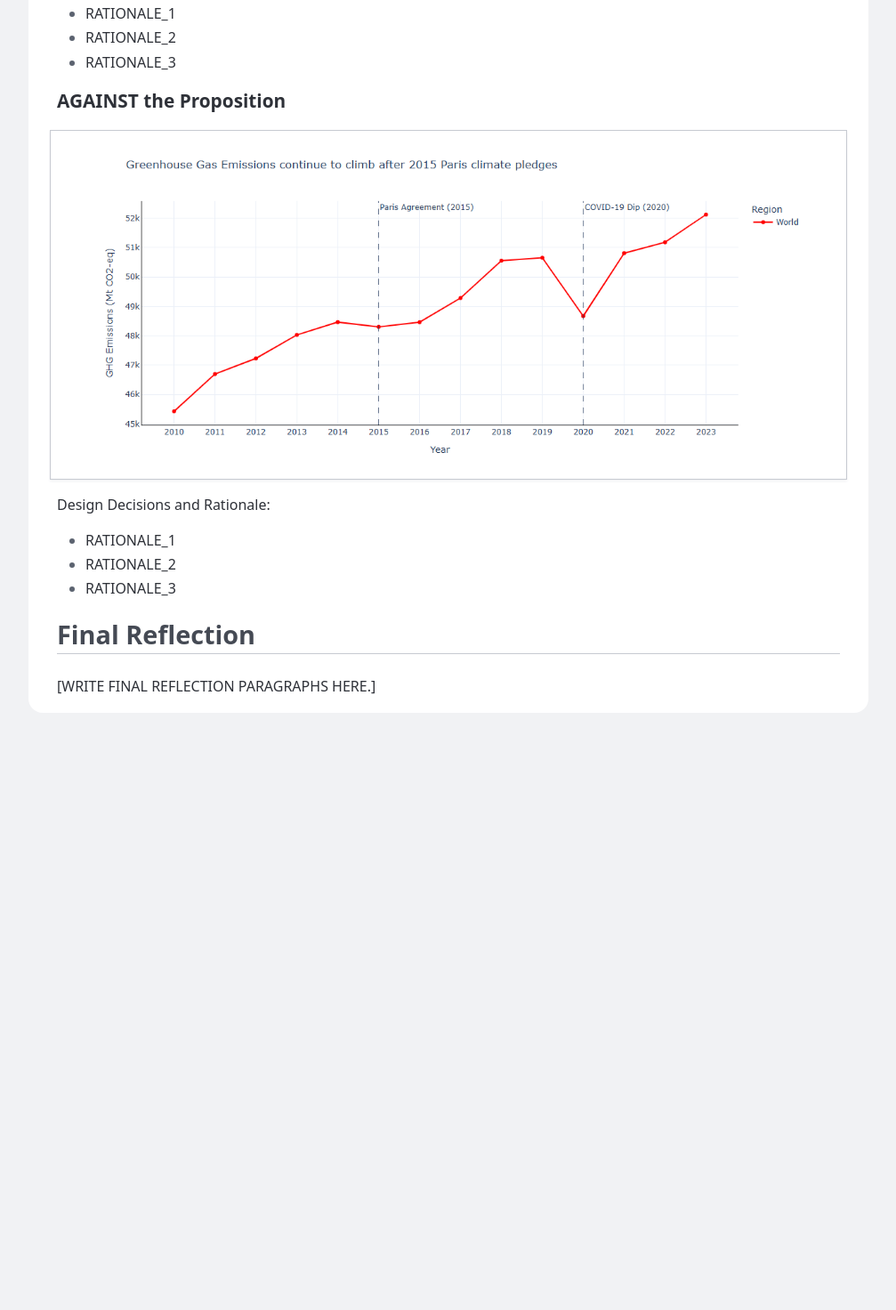
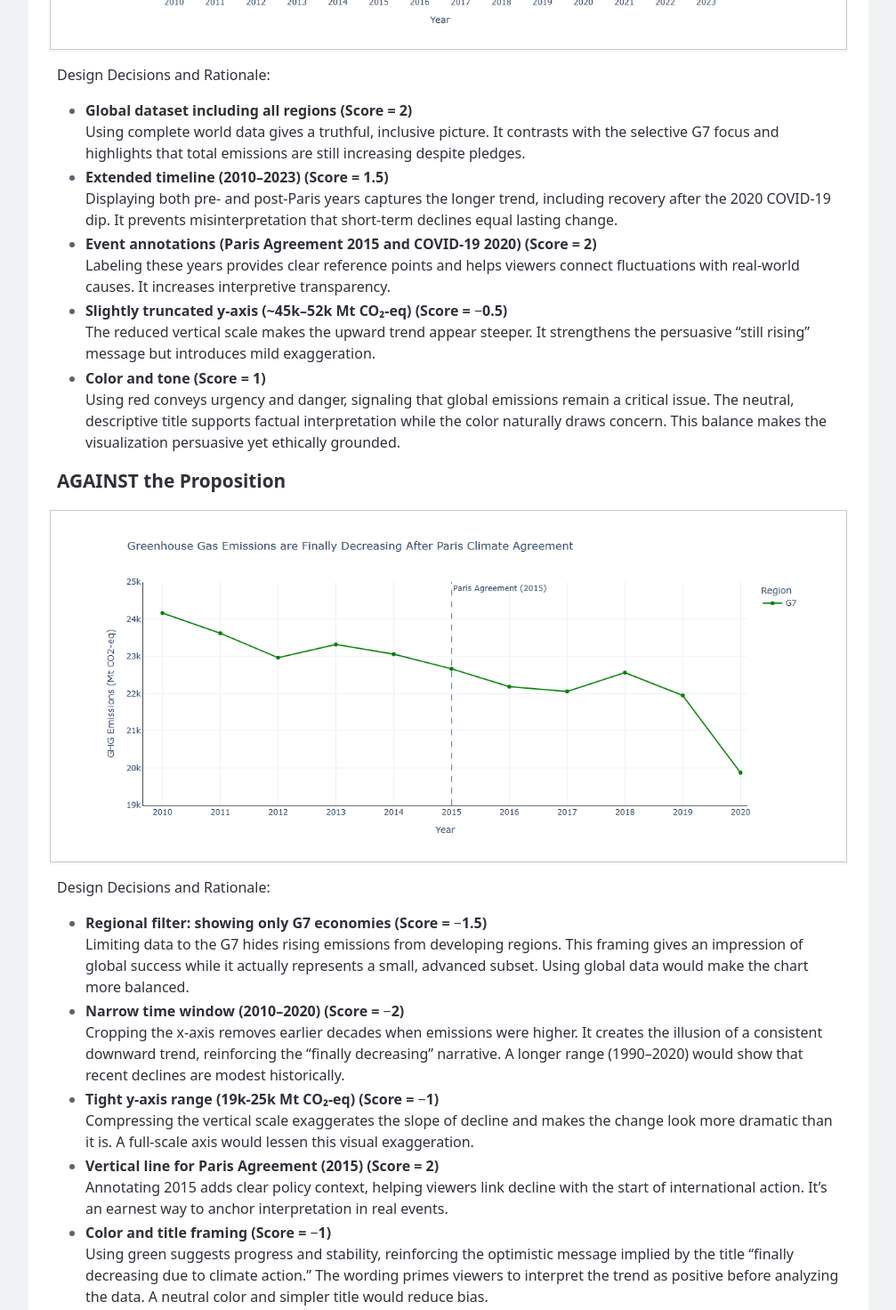
Before and after one commit to Kalberhe/DSC106-Peoject-2, a plain HTML site: page index.html in a window 1280 px wide. Shown: the part 939-2411 px from the top of the page at 89% size, without its empty margins (136-1143 px from the left). Before the commit the page ends 1748 px from the top, so only its background shows below. Drawn offline with Linux system fonts and the light colour scheme.

Commit message:
add design decisions and final reflection

```diff
--- a/index.html
+++ b/index.html
@@ -1,6 +1,7 @@
 <!DOCTYPE html>
 <html lang="en">
   <head>
+    <meta charset="utf-8">
     <title>Project 2 Report</title>
     <style>
       :root {
@@ -148,26 +149,39 @@
         Persuasive or Deceptive Visualization?
       </h1>
 
-      <p><strong>Your Name</strong> — <em>Your UCSD Email Address</em></p>
+      <p><strong>Ho Lim</strong> · <em>hol050@ucsd.edu</em></p>
+      <p><strong>Kalkidan Gebrekirstos</strong> · <em>kgebrekirstos@ucsd.edu</em></p>
+      <p><strong>Nabila Qotrunnada</strong> · <em>nqotrunnada@ucsd.edu</em></p>
     </header>
 
     <main>
-      <h2>Proposition: [STATE PROPOSITION]</h2>
+      <h2>Proposition: Global emissions continue to rise despite climate pledges.</h2>
 
       <section>
         <h3>FOR the Proposition</h3>
 
         <figure>
-          <img src="g7.png" alt="Greenhouse Gas Emissions are finally decreasing due to climate action"
+          <img src="world.png" alt="Greenhouse Gas Emissions continue to climb after 2015 Paris climate pledges"
      style="max-width:800px;width:95%;height:auto;display:block;margin:0 auto;" />
         </figure>
 
         <p>Design Decisions and Rationale:</p>
 
         <ul>
-          <li>RATIONALE_1</li>
-          <li>RATIONALE_2</li>
-          <li>RATIONALE_3</li>
+          <li><strong>Global dataset including all regions (Score = 2)</strong><br>
+          Using complete world data gives a truthful, inclusive picture. It contrasts with the selective G7 focus and highlights that total emissions are still increasing despite pledges.</li>
+
+          <li><strong>Extended timeline (2010–2023) (Score = 1.5)</strong><br>
+          Displaying both pre- and post-Paris years captures the longer trend, including recovery after the 2020 COVID-19 dip. It prevents misinterpretation that short-term declines equal lasting change.</li>
+
+          <li><strong>Event annotations (Paris Agreement 2015 and COVID-19 2020) (Score = 2)</strong><br>
+          Labeling these years provides clear reference points and helps viewers connect fluctuations with real-world causes. It increases interpretive transparency.</li>
+
+          <li><strong>Slightly truncated y-axis (~45k–52k Mt CO₂-eq) (Score = −0.5)</strong><br>
+          The reduced vertical scale makes the upward trend appear steeper. It strengthens the persuasive “still rising” message but introduces mild exaggeration.</li>
+
+          <li><strong>Color and tone (Score = 1)</strong><br>
+          Using red conveys urgency and danger, signaling that global emissions remain a critical issue. The neutral, descriptive title supports factual interpretation while the color naturally draws concern. This balance makes the visualization persuasive yet ethically grounded.</li>
         </ul>
       </section>
 
@@ -175,23 +189,42 @@
         <h3>AGAINST the Proposition</h3>
 
         <figure>
-          <img src="world.png" alt="Global Greenhouse Gas Emissions Over Time"
+          <img src="g7.png" alt="Greenhouse Gas Emissions are finally decreasing after Paris Climate Agreement"
      style="max-width:800px;width:95%;height:auto;display:block;margin:0 auto;" />
         </figure>
 
         <p>Design Decisions and Rationale:</p>
 
         <ul>
-          <li>RATIONALE_1</li>
-          <li>RATIONALE_2</li>
-          <li>RATIONALE_3</li>
+          <li><strong>Regional filter: showing only G7 economies (Score = −1.5)</strong><br>
+          Limiting data to the G7 hides rising emissions from developing regions. This framing gives an impression of global success while it actually represents a small, advanced subset. Using global data would make the chart more balanced.</li>
+
+          <li><strong>Narrow time window (2010–2020) (Score = −2)</strong><br>
+          Cropping the x-axis removes earlier decades when emissions were higher. It creates the illusion of a consistent downward trend, reinforcing the “finally decreasing” narrative. A longer range (1990–2020) would show that recent declines are modest historically.</li>
+
+          <li><strong>Tight y-axis range (19k-25k Mt CO₂-eq) (Score = −1)</strong><br>
+          Compressing the vertical scale exaggerates the slope of decline and makes the change look more dramatic than it is. A full-scale axis would lessen this visual exaggeration.</li>
+
+          <li><strong>Vertical line for Paris Agreement (2015) (Score = 2)</strong><br>
+          Annotating 2015 adds clear policy context, helping viewers link decline with the start of international action. It’s an earnest way to anchor interpretation in real events.</li>
+
+          <li><strong>Color and title framing (Score = −1)</strong><br>
+          Using green suggests progress and stability, reinforcing the optimistic message implied by the title “finally decreasing due to climate action.” The wording primes viewers to interpret the trend as positive before analyzing the data. A neutral color and simpler title would reduce bias.</li>
         </ul>
       </section>
 
       <section>
         <h2>Final Reflection</h2>
 
-        <p>[WRITE FINAL REFLECTION PARAGRAPHS HERE.]</p>
+        <p>
+          We explored the climate indicators dataset, built quick profiles of regions, and then stated a clear proposition: global emissions continue to rise despite climate pledges. We designed two opposing visuals from the same topic. The world view argues that the proposition is true. The G7 view argues that it is false. The straightforward parts were preparing tidy time series and keeping the visuals readable. The hard parts were deciding how much context to add without clutter and how to keep persuasion strong while making our choices transparent.
+        </p>
+        <p>
+          This work showed how small choices change meaning. A global roll-up across all regions supports the “still rising” story. A selective G7 filter supports the “declining” story. A tight y-range makes slopes feel steeper. A narrow year window makes a decline feel sustained. Clear event markers like the Paris 2015 line help readers reason about timing. Color also shaped perception. We used red to suggest urgency for the world trend and green to suggest progress for the G7 trend. Together these choices were persuasive, yet we documented them so the reader can judge the trade-offs.
+        </p>
+        <p>
+          We define ethical visualization as persuasive storytelling that keeps the reader oriented to scope, units, methods, and limits. Acceptable persuasion includes clear titles, readable encodings, stated filters, and concise annotations. Misleading choices hide scope, distort scales in extreme ways, or rely on charged wording that tells viewers what to think. To stay accountable we named possible deception, gave scores for each choice, and linked visual features to intent. This balance made our figures convincing without undermining trust.
+        </p>
       </section>
     </main>
   <script defer src="https://static.cloudflareinsights.com/beacon.min.js/vcd15cbe7772f49c399c6a5babf22c1241717689176015" integrity="sha512-ZpsOmlRQV6y907TI0dKBHq9Md29nnaEIPlkf84rnaERnq6zvWvPUqr2ft8M1aS28oN72PdrCzSjY4U6VaAw1EQ==" data-cf-beacon='{"version":"2024.11.0","token":"c822b88e119346678db149ed7b7721c9","r":1,"server_timing":{"name":{"cfCacheStatus":true,"cfEdge":true,"cfExtPri":true,"cfL4":true,"cfOrigin":true,"cfSpeedBrain":true},"location_startswith":null}}' crossorigin="anonymous"></script>
```
